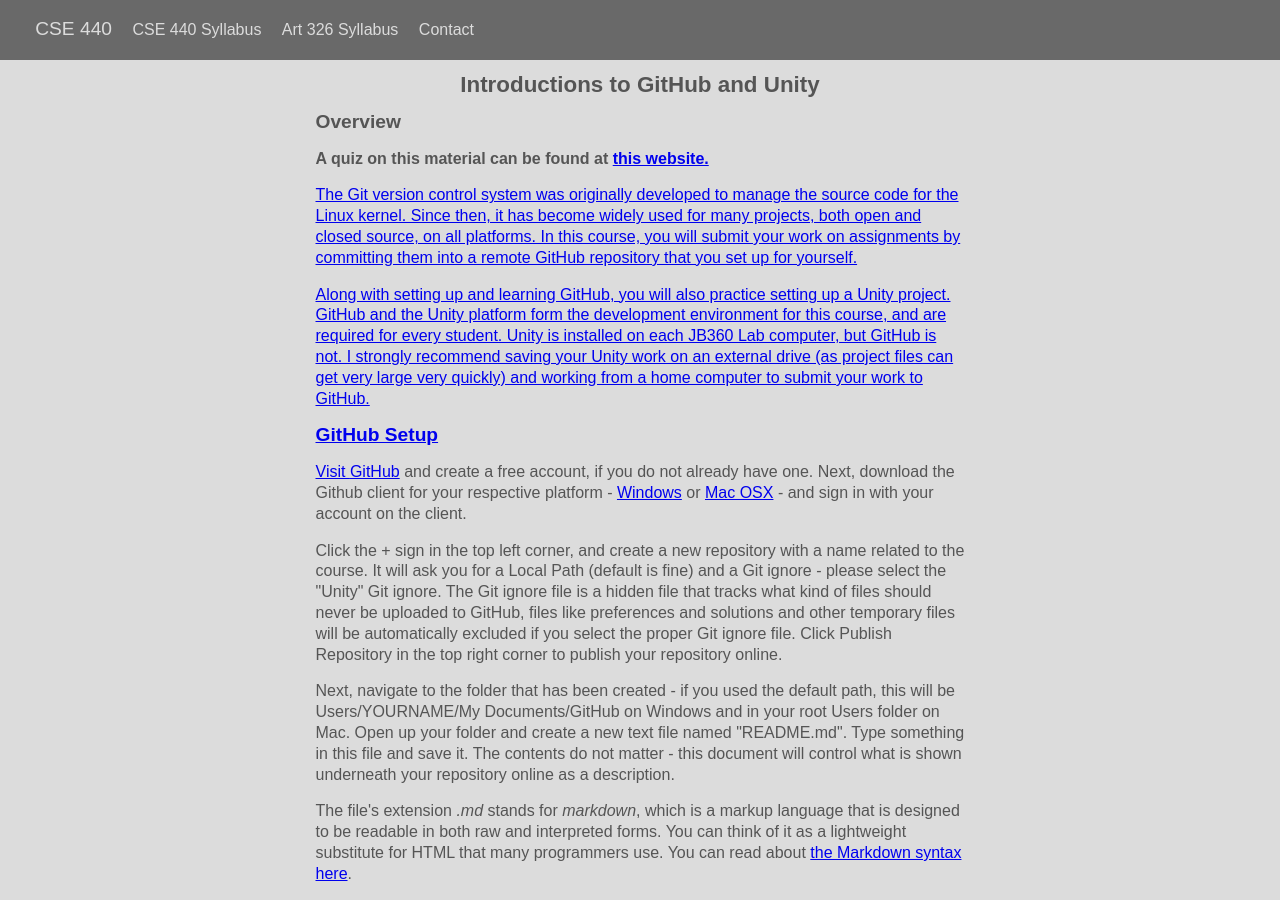
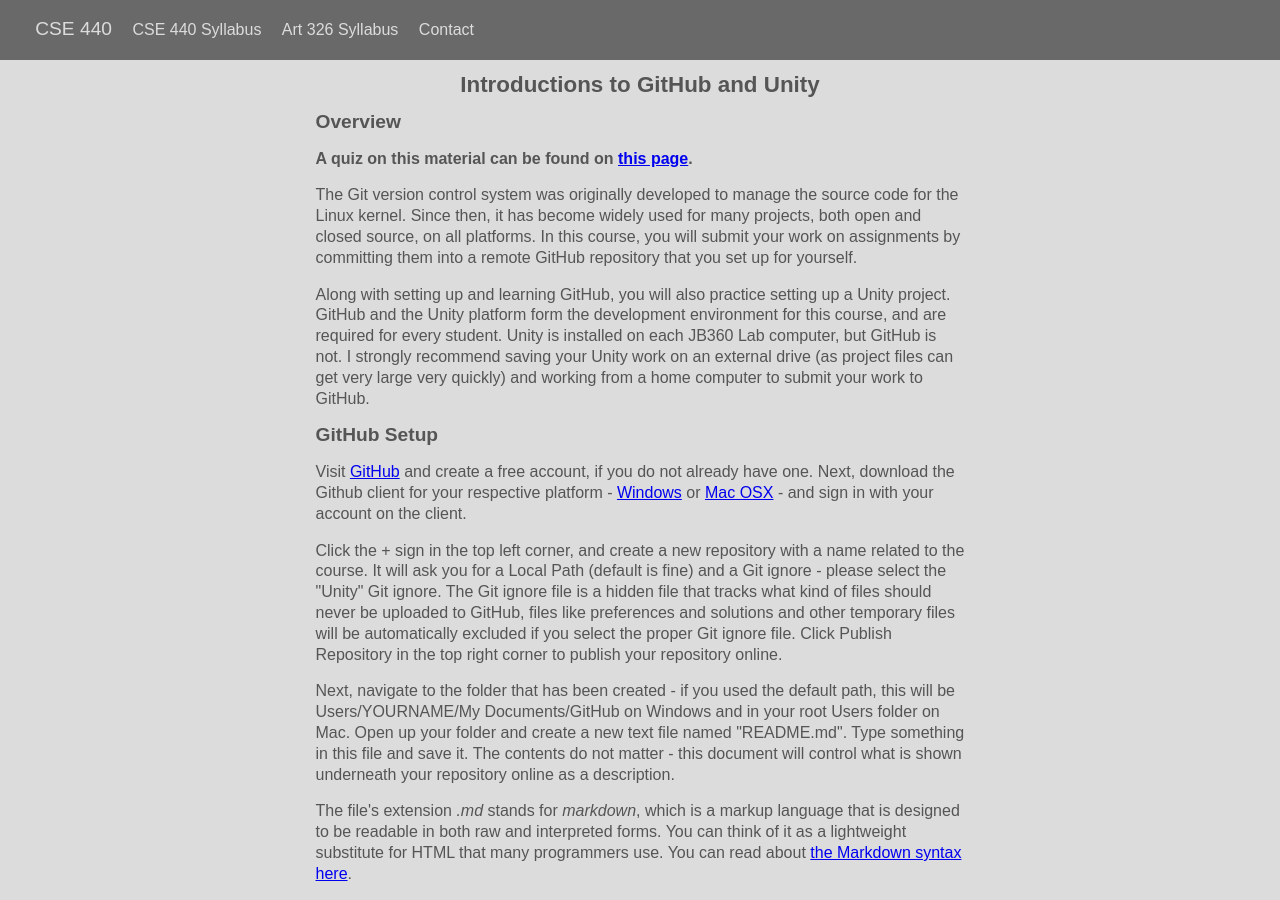
Before and after one commit to mcswedo/CSE440-2014, a Jekyll site: the page built from Introduction.html, in a window 1280 px wide and 900 px high. Built offline with Jekyll 4.4.1, drawn with Linux system fonts in a browser that asks for light colours.

Commit message:
fixed broken hyperlink

```diff
--- a/Introduction.html
+++ b/Introduction.html
@@ -8,7 +8,7 @@
 
 <h2>Overview</h2>
 
-<h3>A quiz on this material can be found at <a href="L1Quiz.html">this website.</h3>
+<h3>A quiz on this material can be found on <a href="L1Quiz.html">this page</a>.</h3>
 
 <p>
 The Git version control system was originally developed to manage the source code for the Linux kernel.
```
